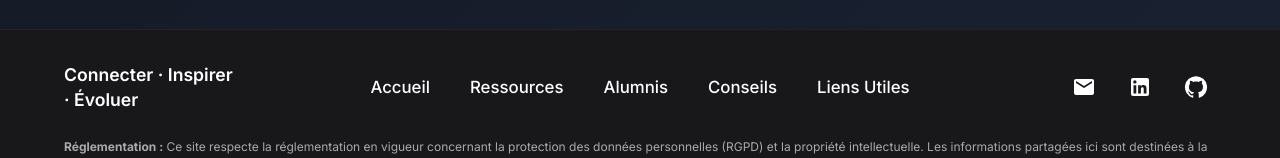
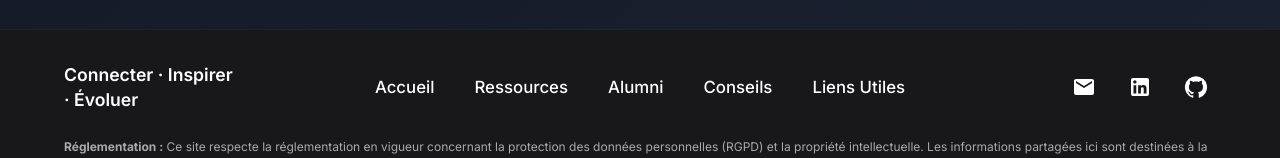
Before and after one commit to userdigitaldevil/SorboNexus, a React (Vite) app: page /privacy in a window 1280 px wide. Shown: the part 1722-1880 px from the top of the page. Built offline with nearby package versions, Linux system fonts and the light colour scheme.

Commit message:
Rename 'Alumnis' to 'Alumni' in footer navigation menu

```diff
--- a/src/components/Footer.jsx
+++ b/src/components/Footer.jsx
@@ -68,7 +68,7 @@ export default function Footer() {
             {[
               { label: "Accueil", path: "/" },
               { label: "Ressources", path: "/ressources" },
-              { label: "Alumnis", path: "/alumnis" },
+              { label: "Alumni", path: "/alumnis" },
               { label: "Conseils", path: "/conseils" },
               { label: "Liens Utiles", path: "/liens-utiles" },
             ].map((item) => (
```
